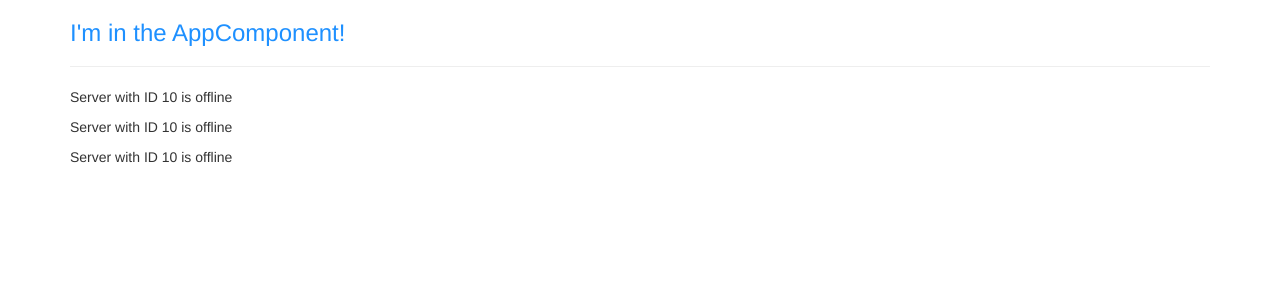
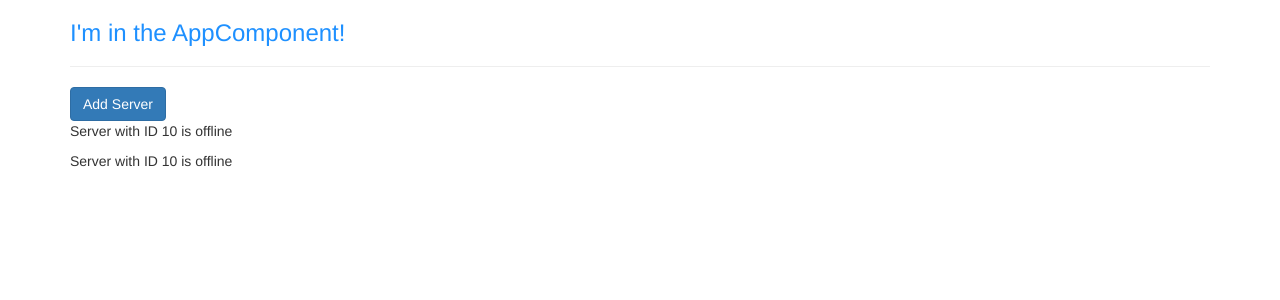
Before and after one commit to hereticsun/first-angular4-app, an Angular app: page / in a window 1280 px wide. Shown: the top 300 px of the page. Built offline with nearby package versions, Linux system fonts and the light colour scheme.

Commit message:
24 Property binding
Signed-off-by: Azlan Cuttilan <azlan@bynd.com>

```diff
--- a/src/app/servers/servers.component.html
+++ b/src/app/servers/servers.component.html
@@ -1,2 +1,3 @@
+<button class="btn btn-primary" [disabled]="!allowNewServer">Add Server</button>
 <app-server></app-server>
 <app-server></app-server>
--- a/src/app/servers/servers.component.ts
+++ b/src/app/servers/servers.component.ts
@@ -2,16 +2,17 @@
 
 @Component({
   selector: 'app-servers',
-  template: `
-    <app-server></app-server>
-    <app-server></app-server>
-    <app-server></app-server>
-  `,
+  templateUrl: './servers.component.html',
   styleUrls: ['./servers.component.css']
 })
 export class ServersComponent implements OnInit {
+  allowNewServer = false;
 
-  constructor() { }
+  constructor() {
+    setTimeout(() => {
+      this.allowNewServer = true;
+    }, 2000);
+  }
 
   ngOnInit() {
   }
```
